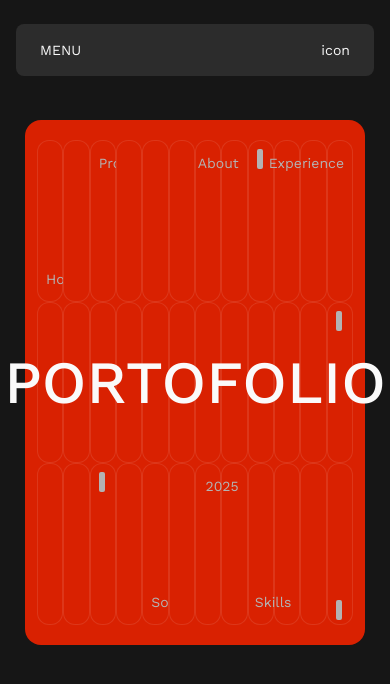
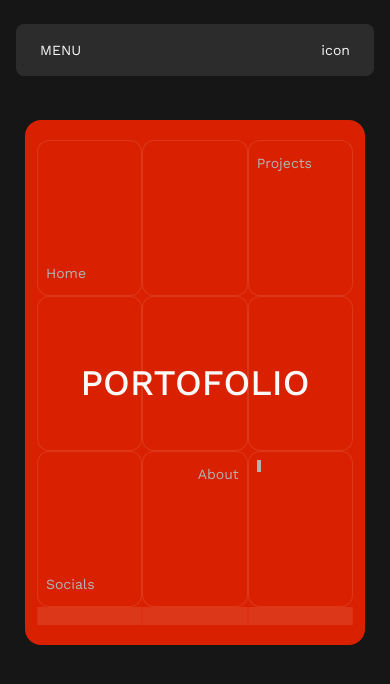
Before and after one commit to qobilbaroq/portofolio, a Next.js app: page / in a window 390 px wide. Shown: the top 684 px of the page. Built offline with nearby package versions, Linux system fonts and the light colour scheme.

Commit message:
add: responsif

```diff
--- a/components/section/Main.jsx
+++ b/components/section/Main.jsx
@@ -6,75 +6,61 @@ export const Main = () => {
   const [hoverIndex, setHoverIndex] = useState(null);
   const [trailBoxes, setTrailBoxes] = useState([]);
   const [blinkingIndices, setBlinkingIndices] = useState([]);
+  const [isMobile, setIsMobile] = useState(false);
   const hoverTimeout = useRef(null);
 
   const items = Array.from({ length: 36 }, (_, i) => i);
 
   const boxContent = {
-    1: { text: "Home", pos: "bottom-1 left-1" },
-    3: { text: "Projects", pos: "top-1 left-1" },
-    8: { text: "About", pos: "top-1 right-1" },
-    9: { block: "top-1 left-1" },
-    12: { text: "Experience", pos: "top-1 right-1" },
-    24: { block: "top-1 left-1" },
-    27: { block: "top-1 left-1" },
-    29: { text: "Socials", pos: "bottom-1 left-1" },
-    32: { text: "2025", pos: "top-1 right-1" },
-    34: { text: "Skills", pos: "bottom-1 right-1" },
-    36: { block: "bottom-1 left-1" },
+    1: { text: "Home", pos: "bottom-1 left-1", showOn: "all" },
+    3: { text: "Projects", pos: "top-1 left-1", showOn: "all" },
+    8: { text: "About", pos: "top-1 right-1", showOn: "all" },
+    9: { block: "top-1 left-1", showOn: "all" },
+    12: { text: "Experience", pos: "top-1 right-1", showOn: "md" },
+    24: { block: "top-1 left-1", showOn: "md" },
+    27: { block: "top-1 left-1", showOn: "md" },
+    29: { text: "Socials", pos: "bottom-1 left-1", showOn: "md" },
+    32: { text: "2025", pos: "top-1 right-1", showOn: "md" },
+    34: { text: "Skills", pos: "bottom-1 right-1", showOn: "md" },
+    36: { block: "bottom-1 left-1", showOn: "md" },
   };
 
   const contentKeys = Object.keys(boxContent);
 
+  useEffect(() => {
+    const handleResize = () => setIsMobile(window.innerWidth < 768);
+    handleResize();
+    window.addEventListener("resize", handleResize);
+    return () => window.removeEventListener("resize", handleResize);
+  }, []);
+
   const handleMouseMove = (i) => {
     setTrailBoxes((prev) => (prev.includes(i) ? prev : [...prev, i]));
-
-    setTimeout(() => {
-      setTrailBoxes((prev) => prev.filter((idx) => idx !== i));
-    }, 370);
-
-    // Reset timer untuk diam
+    setTimeout(() => setTrailBoxes((prev) => prev.filter((idx) => idx !== i)), 370);
     if (hoverTimeout.current) clearTimeout(hoverTimeout.current);
-
-    hoverTimeout.current = setTimeout(() => {
-      setHoverIndex(i);
-    }, );
+    hoverTimeout.current = setTimeout(() => setHoverIndex(i), 0);
   };
 
-  const handleMouseLeave = (i) => {
-    // kalau keluar box → stop hover diam
+  const handleMouseLeave = () => {
     if (hoverTimeout.current) clearTimeout(hoverTimeout.current);
     setHoverIndex(null);
   };
 
-  // Tambah animasi blink random
   useEffect(() => {
     const startBlink = () => {
       const numBlinks = Math.floor(Math.random() * 3) + 1;
-      const selectedIndices = [];
       const shuffledKeys = [...contentKeys].sort(() => 0.5 - Math.random());
-
-      for (let j = 0; j < numBlinks; j++) {
-        const randomKey = shuffledKeys[j];
-        const randomIndex = parseInt(randomKey) - 1;
-        selectedIndices.push(randomIndex);
-      }
-
-      setBlinkingIndices(selectedIndices);
-
-      setTimeout(() => {
-        setBlinkingIndices([]);
-      }, 800);
+      const selected = shuffledKeys.slice(0, numBlinks).map((k) => parseInt(k) - 1);
+      setBlinkingIndices(selected);
+      setTimeout(() => setBlinkingIndices([]), 800);
     };
-
     const interval = setInterval(startBlink, Math.random() * 3000 + 2000);
-
     return () => clearInterval(interval);
   }, []);
 
   return (
-    <div className="relative grid grid-cols-12 grid-rows-3 auto-card py-5 px-3 bg-main">
-      <h1 className="absolute inset-0 flex items-center justify-center text-6xl font-medium z-50 pointer-events-none select-none">
+    <div className="relative grid grid-cols-3 md:grid-cols-12 grid-rows-3 auto-card py-5 px-3 bg-main">
+      <h1 className="absolute inset-0 flex items-center justify-center text-4xl md:text-6xl font-medium z-50 pointer-events-none select-none">
         PORTOFOLIO
       </h1>
 
@@ -83,29 +69,47 @@ export const Main = () => {
         const isActive = hoverIndex === i || trailBoxes.includes(i);
         const isBlinking = blinkingIndices.includes(i);
 
+        // salin isi default
+        let currentContent = { ...boxContent[n] };
+
+        // 🔸 logic pindah “Socials”
+        if (isMobile && n === 7) {
+          currentContent = { text: "Socials", pos: "bottom-1 left-1", showOn: "all" };
+        } else if (!isMobile && n === 29) {
+          currentContent = { text: "Socials", pos: "bottom-1 left-1", showOn: "all" };
+        }
+
         return (
           <div
             key={n}
             onMouseMove={() => handleMouseMove(i)}
-            onMouseLeave={() => handleMouseLeave(i)}
-            className={`relative rounded-xl w-full h-full transition-all duration-500 ease-in-out cursor-pointer
-              ${isActive
+            onMouseLeave={handleMouseLeave}
+            className={`relative rounded-xl w-full h-full transition-all duration-500 ease-in-out cursor-pointer ${
+              isActive
                 ? "bg-[#e83f21] border-[#e84a2f]"
                 : "bg-main border-[0.5px] border-white/10"
-              }`}
+            }`}
           >
-            {boxContent[n] && (
+            {currentContent && (
               <>
-                {boxContent[n].text && (
+                {currentContent.text && (
                   <h1
-                    className={`absolute text-text-muted-light text-sm py-2 px-1 ${boxContent[n].pos} ${isBlinking ? "animate-blink" : ""}`}
+                    className={`absolute text-text-muted-light text-sm py-2 px-1 ${currentContent.pos} ${
+                      isBlinking ? "animate-blink" : ""
+                    } ${
+                      currentContent.showOn === "md" ? "hidden md:block" : ""
+                    } ${currentContent.showOn === "lg" ? "hidden lg:block" : ""}`}
                   >
-                    {boxContent[n].text}
+                    {currentContent.text}
                   </h1>
                 )}
-                {boxContent[n].block && (
+                {currentContent.block && (
                   <div
-                    className={`absolute w-1.5 h-5 bg-text-muted-light rounded-xs mt-1 ms-1 ${boxContent[n].block} ${isBlinking ? "animate-blink" : ""}`}
+                    className={`absolute w-1 h-3 bg-text-muted-light mt-1 ms-1 ${currentContent.block} ${
+                      isBlinking ? "animate-blink" : ""
+                    } ${
+                      currentContent.showOn === "md" ? "hidden md:block" : ""
+                    } ${currentContent.showOn === "lg" ? "hidden lg:block" : ""}`}
                   ></div>
                 )}
               </>
```
